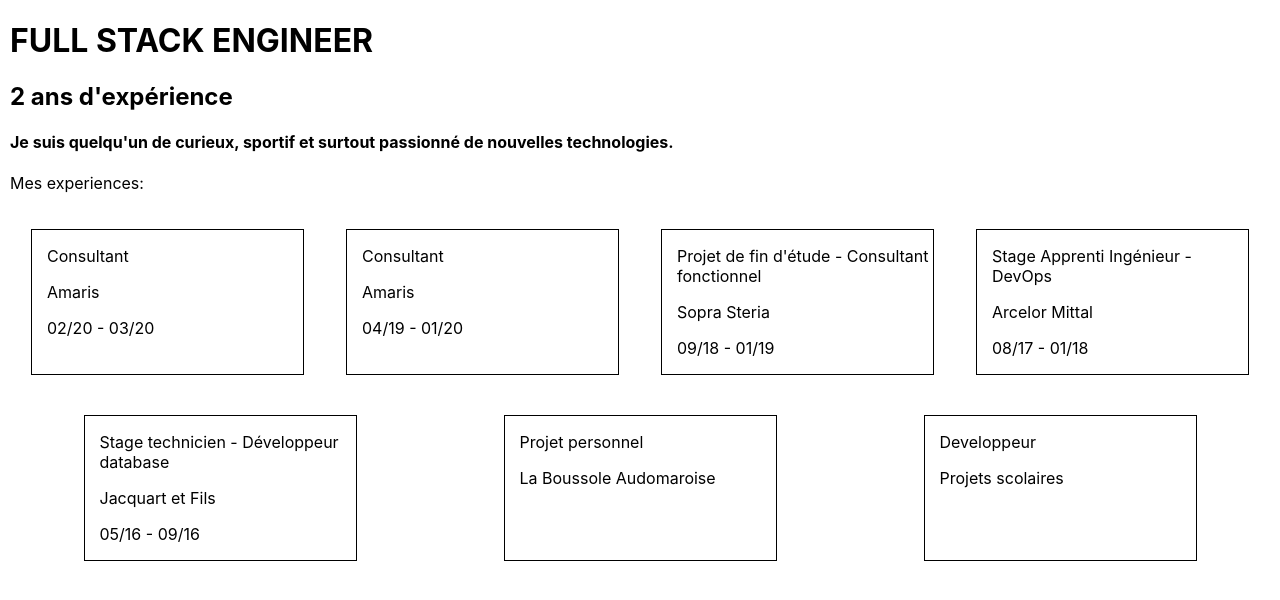
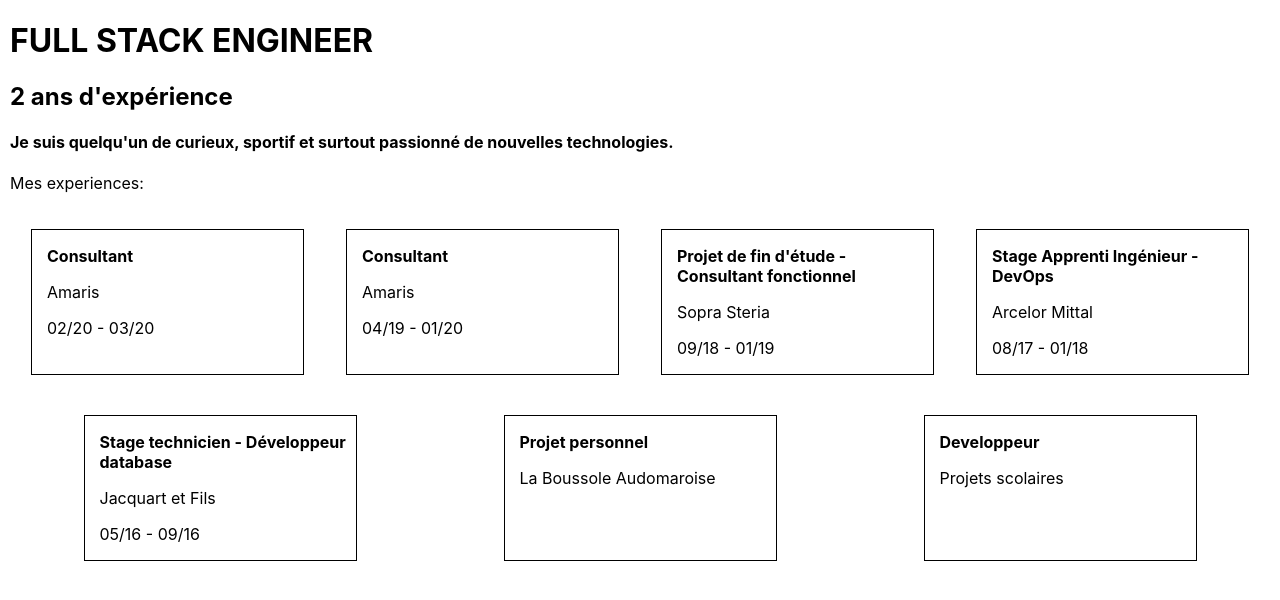
Before and after one commit to pbutin/dossierCompetance, a React (Create React App) app: page / in a window 1280 px wide. Shown: the top 600 px of the page. Built offline with nearby package versions, Linux system fonts and the light colour scheme.

Commit message:
CSS: bold and padding

```diff
--- a/src/Dates.js
+++ b/src/Dates.js
@@ -22,8 +22,7 @@ const Dates = (props) => {
   }
   return (
     <div className="block border padding15">
-      <h4>Durée:</h4>
-      <h5>{duration(startDate, endDate)} MOIS</h5>
+      <h4>Durée: {duration(startDate, endDate)} MOIS</h4>
       <p>De {format(startDate)}</p>
       <p>À {format(endDate)}</p>
     </div>
--- a/src/Header.js
+++ b/src/Header.js
@@ -5,8 +5,8 @@ const Header = (props) => {
     <div className="header block border">
       <img className="brand-logo block" src={props.experience.logoUrl} alt="brand logo"></img>
       <div className="right-header block">
-        <p> {props.experience.titre} </p>
-        <p> {props.experience.entreprise} </p>
+        <h1> {props.experience.titre} </h1>
+        <h3> {props.experience.entreprise} </h3>
       </div>
     </div>
   );
--- a/src/HomePage.js
+++ b/src/HomePage.js
@@ -20,7 +20,7 @@ const HomePage = (props) => {
         <div className="experiences">
           {experiences.map((experience, i) => (
             <div className="block clickable experience border" key={i} onClick={() => {props.updateExperienceIndex(i)}}>
-              <p>{experience.titre}</p>
+              <p className="bold">{experience.titre}</p>
               <p>{experience.entreprise}</p>
               <DatesHomePage debut={experience.dates.debut} fin={experience.dates.fin}/>
             </div>
--- a/src/index.css
+++ b/src/index.css
@@ -18,6 +18,10 @@ code {
 	/*border: solid black 1px;*/
 }
 
+.bold {
+  font-weight: bold;
+}
+
 .border {
   border: solid black 1px;
 }
```
